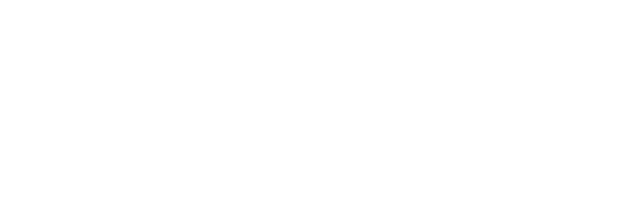
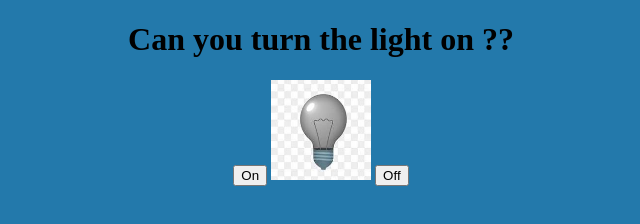
Before and after one commit to Rahulrai1998/turn-light-on, a plain HTML site: page index.html in a window 1280 px wide. Shown: the whole page, without its empty margins (319-959 px from the left). Drawn offline with Linux system fonts and the light colour scheme.

Commit message:
project finish

```diff
--- /dev/null
+++ b/index.css
@@ -0,0 +1,12 @@
+body{
+    background:rgb(35, 121, 171);
+    align-items: center;
+}
+.parent-container{
+text-align: center;
+}
+img{
+    width:100px;
+    height: 100px;
+    background: transparent;
+}
--- a/index.html
+++ b/index.html
@@ -1,11 +1,21 @@
 <!DOCTYPE html>
 <html lang="en">
-<head>
-    <meta charset="UTF-8">
-    <meta name="viewport" content="width=device-width, initial-scale=1.0">
+  <head>
+    <meta charset="UTF-8" />
+    <meta name="viewport" content="width=device-width, initial-scale=1.0" />
     <title>Turn light on</title>
-</head>
-<body>
-
-</body>
+    <link href="index.css" rel="stylesheet" />
+  </head>
+  <body>
+    <div class="parent-container" id="parent-container-id">
+      <h1>Can you turn the light on ??</h1>
+      <button onclick="document.getElementById('on').src='assets/on.png'">
+        On
+      </button>
+      <img src="assets/off.jpeg" alt="off" id="on" />
+      <button onclick="document.getElementById('on').src='assets/off.jpeg'">
+        Off
+      </button>
+    </div>
+  </body>
 </html>
```
Also changed, not shown: assets/off.jpeg (added), assets/on.png (added).
